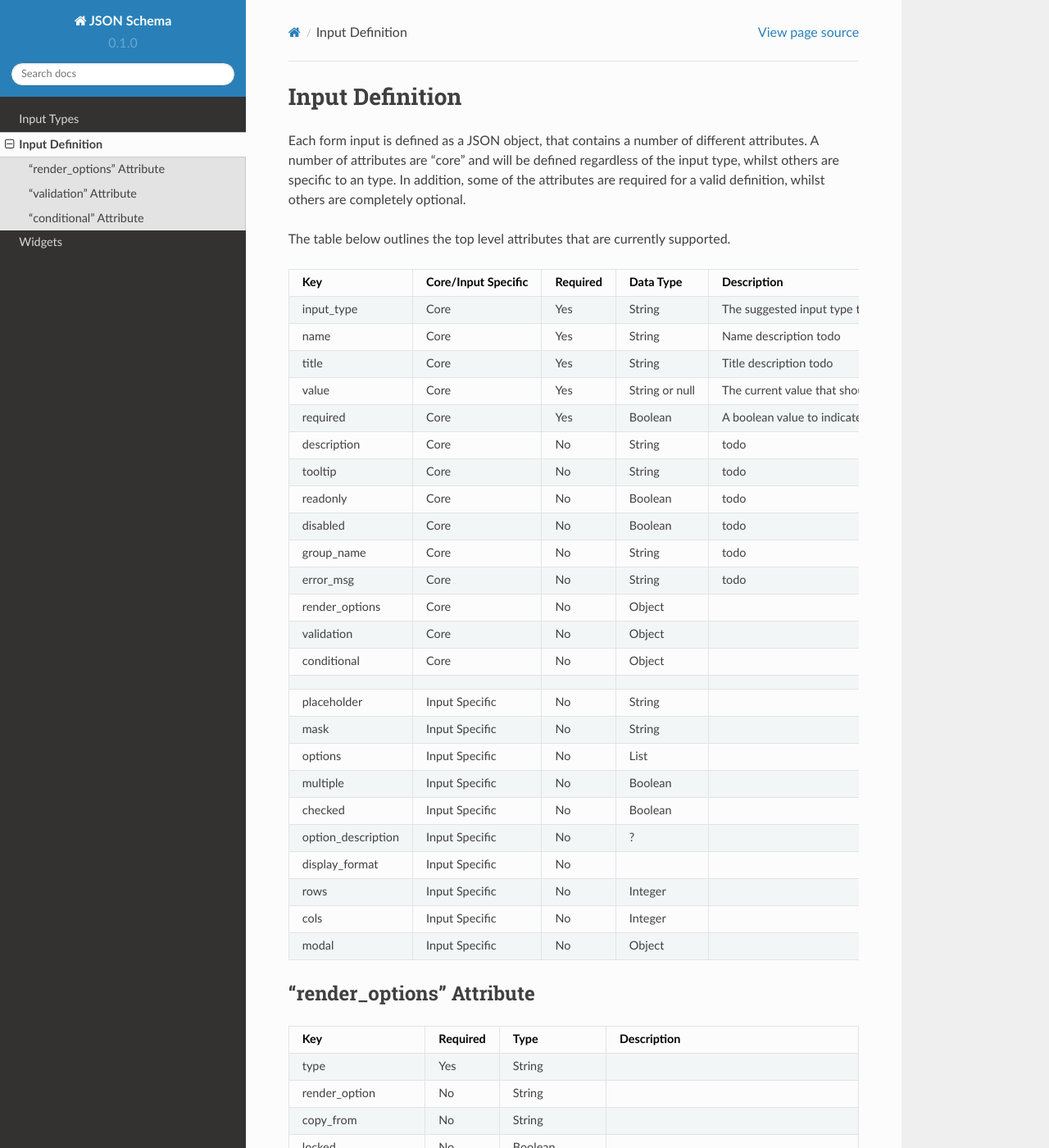
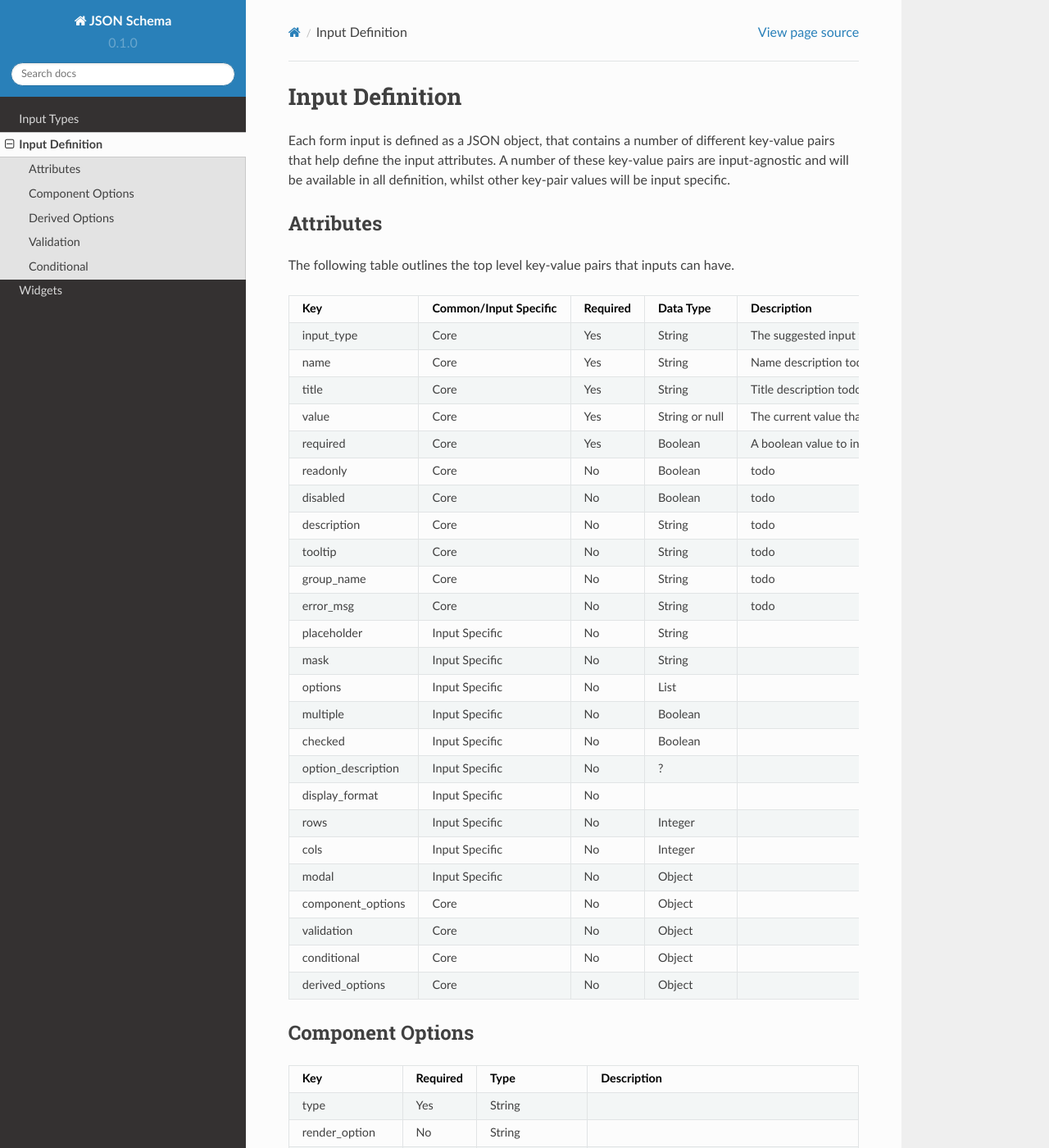
Before and after one commit to Mr-F/json-schemas, a Sphinx documentation site: the page built from docs/source/input_definition.rst, in a window 1280 px wide and 1400 px high. Shown: the whole window at 82% size. Built offline with Sphinx 7.4.7 and the Read the Docs theme 2.0.0, drawn with Linux system fonts in a browser that asks for light colours; pages that are not in the unit, such as notebooks, are missing from menus; some of the changed text lies outside the part shown.

Commit message:
Updating the documentation a bit more, and finished the first pass through the base seralisation function.  This should make it easier to define the specific elements as it's split down a bit more.

```diff
--- a/docs/source/input_definition.rst
+++ b/docs/source/input_definition.rst
@@ -3,14 +3,17 @@
 Input Definition
 ================
 
-Each form input is defined as a JSON object, that contains a number of different attributes.  A number of attributes
-are "core" and will be defined regardless of the input type, whilst others are specific to an type.  In addition, some
-of the attributes are required for a valid definition, whilst others are completely optional.
+Each form input is defined as a JSON object, that contains a number of different key-value pairs that help define the
+input attributes.  A number of these key-value pairs are input-agnostic and will be available in all definition, whilst other
+key-pair values will be input specific.
 
-The table below outlines the top level attributes that are currently supported.
+Attributes
+----------
+
+The following table outlines the top level key-value pairs that inputs can have.
 
 .. csv-table::
-    :header: Key, Core/Input Specific, Required, Data Type, Description
+    :header: Key, Common/Input Specific, Required, Data Type, Description
     :widths: 1, 1, 1, 2, 5
 
     input_type, Core, Yes, String, |type_description|
@@ -18,16 +21,12 @@ The table below outlines the top level attributes that are currently supported.
     title, Core, Yes, String, |title_description|
     value, Core, Yes, String or null, The current value that should appear in the input on load.
     required, Core, Yes, Boolean, |required_description|
+    readonly, Core, No, Boolean, |readonly_description|
+    disabled, Core, No, Boolean, |disabled_description|
     description, Core, No, String, |description_description|
     tooltip, Core, No, String, |tooltip_description|
-    readonly, Core, No, Boolean, |readonly_description|
-    disabled, Core, No, Boolean, |disabled_description|
     group_name, Core, No, String, |group_name_description|
     error_msg, Core, No, String, |error_msg_description|
-    render_options, Core, No, Object,
-    validation, Core, No, Object,
-    conditional, Core, No, Object,
-
     placeholder, Input Specific, No, String,
     mask, Input Specific, No, String,
     options, Input Specific, No, List,
@@ -38,9 +37,13 @@ The table below outlines the top level attributes that are currently supported.
     rows, Input Specific, No, Integer,
     cols, Input Specific, No, Integer,
     modal, Input Specific, No, Object,
+    component_options, Core, No, Object,
+    validation, Core, No, Object,
+    conditional, Core, No, Object,
+    derived_options, Core, No, Object,
 
-"render_options" Attribute
---------------------------
+Component Options
+-----------------
 
 .. csv-table::
     :header: Key, Required, Type, Description
@@ -52,15 +55,22 @@ The table below outlines the top level attributes that are currently supported.
     locked, No, Boolean,
 
     custom_support, No, ?,
+
+
+Derived Options
+---------------
+
+.. csv-table::
+    :header: Key, Required, Type, Description
+    :widths: 2, 1, 2, 5
+
     derived_value, No, List,
     derived_options, No, Object,
     derived_lookup, No, String,
     derived_form_lookup, No, String,
 
-
-
-"validation" Attribute
-----------------------
+Validation
+----------
 The validation object contains information about generic validations that will be applied to the data being submitted.
 Obviously not all validations are possible to express in this manner, however, were possible information will be
 included to allow the consumer of the JSON schema to perform client side validation before submitting to the server.
@@ -78,8 +88,8 @@ Below is a simple example of a min, max validation rules
 For more information about validation rules and how they are expressed in the validaiton block please see TODO: LINK
 
 
-"conditional" Attribute
------------------------
+Conditional
+-----------
 The conditional attribute, allows us to specify conditional logic on when and how specific fields should be displayed
 and if they are required to be answered.  For example, a previous input might ask the user to select a reason, with the
 final option being "other".  In these situation, the form designer might want to present a followup question to allow
```
Also changed, not shown: 2 other files.
